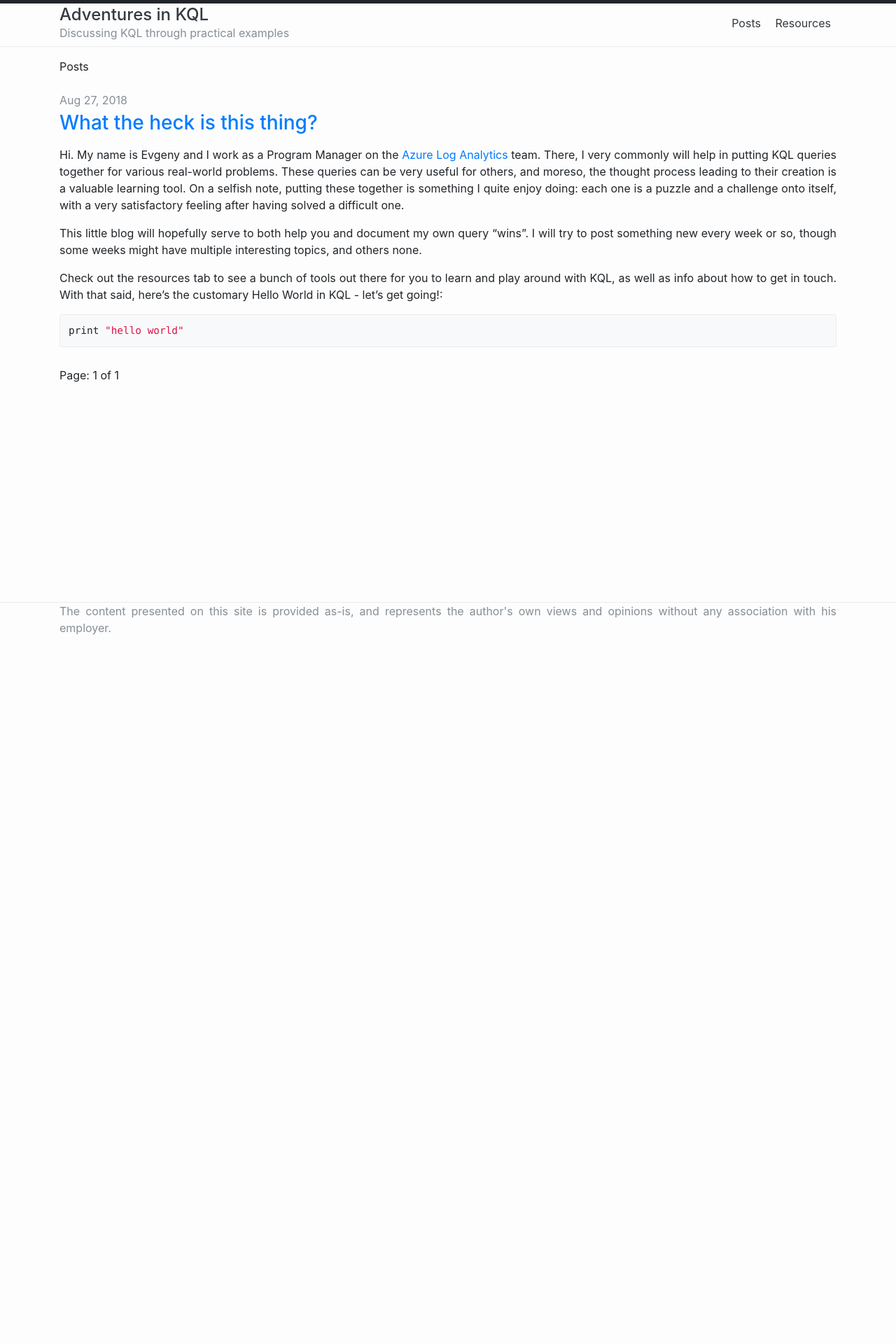
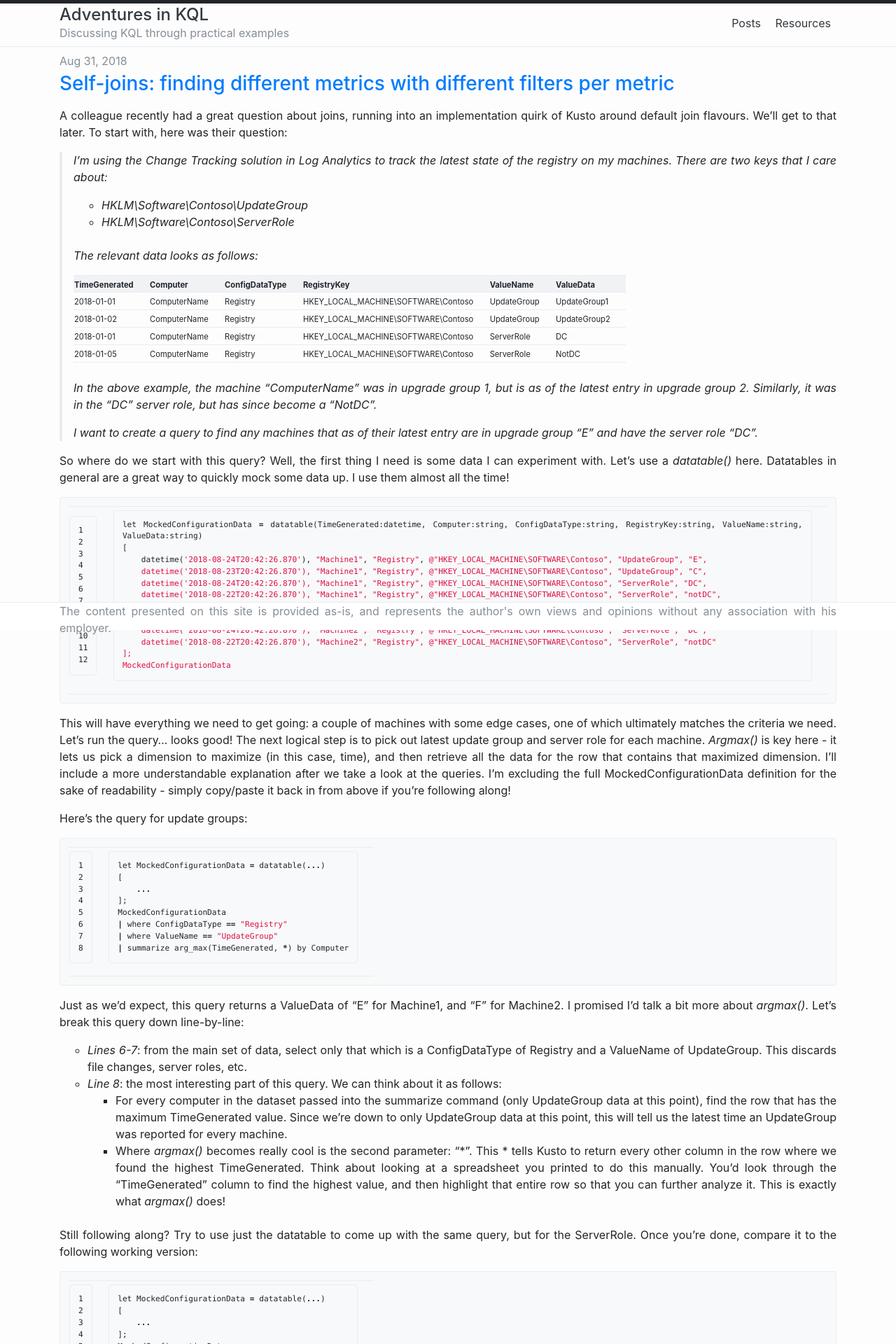
Before and after one commit to eternovsky/eternovsky.github.io, a Jekyll site: the page built from index.html, in a window 1280 px wide. Shown: the top 1920 px of the page at 70% size. Built offline with Jekyll 4.4.1, drawn with Linux system fonts in a browser that asks for light colours; the list of posts is cut into pages by our own code; before the commit the page ends 925 px from its top, so only the background shows below that; some of the changed text lies outside the part shown.

Commit message:
stylistic changes, adding self-join post

```diff
--- a/_layouts/home.html
+++ b/_layouts/home.html
@@ -2,10 +2,11 @@
 layout: default
 ---
 
+<!--
 <header class="pt-3 mb-3">
   {{ content }}
 </header>
-
+-->
 <div id="content">
 
   {% if site.paginate %}
@@ -31,6 +32,11 @@ layout: default
     {% endfor %}
   </ul>
 
+  <div class="pageBlock">
+  {% if site.plugins contains "jekyll-feed" %}
+  <a href="{{ "/feed.xml" | relative_url }}"><div id="rss-icon" class="mb-2"></div></a>
+  {% endif %}
+
   {% if site.paginate %}
   <nav class="py-1" aria-label="Blog page navigation">
     {% if paginator.previous_page %}
@@ -44,9 +50,6 @@ layout: default
     {% endif %}
   </nav>
   {% endif %}
-
-  {% if site.plugins contains "jekyll-feed" %}
-    <a href="{{ "/feed.xml" | relative_url }}"><div id="rss-icon" class="mb-2"></div></a>
-  {% endif %}
+</div>
 
 </div>
--- a/_posts/2018-08-27-intro-to-this-blog.md
+++ b/_posts/2018-08-27-intro-to-this-blog.md
@@ -3,7 +3,7 @@ layout: post
 title: "What the heck is this thing?"
 ---
 
-Hi. My name is Evgeny and I work as a Program Manager on the [Azure Log Analytics](https://azure.microsoft.com/services/log-analytics/) team. There, I very commonly will help in putting KQL queries together for various real-world problems. These queries can be very useful for others, and moreso, the thought process leading to their creation is a valuable learning tool. On a selfish note, putting these together is something I quite enjoy doing: each one is a puzzle and a challenge onto itself, with a very satisfactory feeling after having solved a difficult one.
+Hi. My name is Evgeny and I work as a Program Manager on the [Azure Log Analytics](https://azure.microsoft.com/services/log-analytics/) team. There, I very commonly will help in putting KQL queries together for various real-world problems. These queries can be very useful for others, and moreso, the thought process leading to their creation is a valuable learning tool. On a selfish note, putting these together is something I quite enjoy doing: each one is a puzzle and a challenge unto itself, with a very satisfactory feeling after having solved a difficult one.
 
 This little blog will hopefully serve to both help you and document my own query "wins". I will try to post something new every week or so, though some weeks might have multiple interesting topics, and others none.
 
--- /dev/null
+++ b/_posts/2018-08-31-self-joins-in-change-tracking.md
@@ -0,0 +1,215 @@
+---
+layout: post
+title: "Self-joins: finding different metrics with different filters per metric"
+---
+A colleague recently had a great question about joins, running into an implementation quirk of Kusto around default join flavours. We'll get to that later. To start with, here was their question:
+> I'm using the Change Tracking solution in Log Analytics to track the latest state of the registry on my machines. There are two keys that I care about:
+>
+> - HKLM\Software\Contoso\UpdateGroup
+> - HKLM\Software\Contoso\ServerRole
+>
+> <br/>The relevant data looks as follows:
+>
+| TimeGenerated | Computer | ConfigDataType   | RegistryKey | ValueName | ValueData |
+| ------------- | -------- | -------------- | ----------- | --------- | --------- |
+| 2018-01-01 | ComputerName | Registry | HKEY_LOCAL_MACHINE\SOFTWARE\Contoso | UpdateGroup | UpdateGroup1 |
+| 2018-01-02 | ComputerName | Registry | HKEY_LOCAL_MACHINE\SOFTWARE\Contoso | UpdateGroup | UpdateGroup2 |
+| 2018-01-01 | ComputerName | Registry | HKEY_LOCAL_MACHINE\SOFTWARE\Contoso | ServerRole | DC |
+| 2018-01-05 | ComputerName | Registry | HKEY_LOCAL_MACHINE\SOFTWARE\Contoso | ServerRole | NotDC |
+>
+>  <br/>
+> In the above example, the machine "ComputerName" was in upgrade group 1, but is as of the latest entry in upgrade group 2. Similarly, it was in the "DC" server role, but has since become a "NotDC".
+>
+> I want to create a query to find any machines that as of their latest entry are in upgrade group "E" and have the server role "DC".
+
+So where do we start with this query? Well, the first thing I need is some data I can experiment with. Let's use a _datatable()_ here. Datatables in general are a great way to quickly mock some data up. I use them almost all the time!
+
+{% highlight powershell linenos %}
+let MockedConfigurationData = datatable(TimeGenerated:datetime, Computer:string, ConfigDataType:string, RegistryKey:string, ValueName:string, ValueData:string)
+[
+    datetime('2018-08-24T20:42:26.870'), "Machine1", "Registry", @"HKEY_LOCAL_MACHINE\SOFTWARE\Contoso", "UpdateGroup", "E",
+    datetime('2018-08-23T20:42:26.870'), "Machine1", "Registry", @"HKEY_LOCAL_MACHINE\SOFTWARE\Contoso", "UpdateGroup", "C",
+    datetime('2018-08-24T20:42:26.870'), "Machine1", "Registry", @"HKEY_LOCAL_MACHINE\SOFTWARE\Contoso", "ServerRole", "DC",
+    datetime('2018-08-22T20:42:26.870'), "Machine1", "Registry", @"HKEY_LOCAL_MACHINE\SOFTWARE\Contoso", "ServerRole", "notDC",
+    datetime('2018-08-24T20:42:26.870'), "Machine2", "Registry", @"HKEY_LOCAL_MACHINE\SOFTWARE\Contoso", "UpdateGroup", "F",
+    datetime('2018-08-23T20:42:26.870'), "Machine2", "Registry", @"HKEY_LOCAL_MACHINE\SOFTWARE\Contoso", "UpdateGroup", "E",
+    datetime('2018-08-24T20:42:26.870'), "Machine2", "Registry", @"HKEY_LOCAL_MACHINE\SOFTWARE\Contoso", "ServerRole", "DC",
+    datetime('2018-08-22T20:42:26.870'), "Machine2", "Registry", @"HKEY_LOCAL_MACHINE\SOFTWARE\Contoso", "ServerRole", "notDC"
+];
+MockedConfigurationData
+{% endhighlight %}
+
+This will have everything we need to get going: a couple of machines with some edge cases, one of which ultimately matches the criteria we need. Let's run the query... looks good! The next logical step is to pick out latest update group and server role for each machine. _Argmax()_ is key here - it lets us pick a dimension to maximize (in this case, time), and then retrieve all the data for the row that contains that maximized dimension. I'll include a more understandable explanation after we take a look at the queries. I'm excluding the full MockedConfigurationData definition for the sake of readability - simply copy/paste it back in from above if you're following along!
+
+Here's the query for update groups:
+{% highlight powershell linenos %}
+let MockedConfigurationData = datatable(...)
+[
+    ...
+];
+MockedConfigurationData
+| where ConfigDataType == "Registry"
+| where ValueName == "UpdateGroup"
+| summarize arg_max(TimeGenerated, *) by Computer
+{% endhighlight %}
+Just as we'd expect, this query returns a ValueData of "E" for Machine1, and "F" for Machine2. I promised I'd talk a bit more about _argmax()_. Let's break this query down line-by-line:
+
+- *Lines 6-7*: from the main set of data, select only that which is a ConfigDataType of Registry and a ValueName of UpdateGroup. This discards file changes, server roles, etc.
+- *Line 8*: the most interesting part of this query. We can think about it as follows:
+  - For every computer in the dataset passed into the summarize command (only UpdateGroup data at this point), find the row that has the maximum TimeGenerated value. Since we're down to only UpdateGroup data at this point, this will tell us the latest time an UpdateGroup was reported for every machine.
+  - Where _argmax()_ becomes really cool is the second parameter: "\*". This \* tells Kusto to return every other column in the row where we found the highest TimeGenerated.
+ Think about looking at a spreadsheet you printed to do this manually. You'd look through the "TimeGenerated" column to find the highest value, and then highlight that entire row so that you can further analyze it. This is exactly what _argmax()_ does!
+
+<br/>Still following along? Try to use just the datatable to come up with the same query, but for the ServerRole. Once you're done, compare it to the following working version:
+{% highlight powershell linenos %}
+let MockedConfigurationData = datatable(...)
+[
+    ...
+];
+MockedConfigurationData
+| where ConfigDataType == "Registry"
+| where ValueName == "ServerRole"
+| summarize arg_max(TimeGenerated, *) by Computer
+{% endhighlight %}
+
+Those look a bit similar, don't they... just one line difference between them. That means that this query is a great candidate for us to use _materialize()_.
+
+Think of materialize as follows: we'll take some sub-query, run it, store the results in memory, and assign an alias to it. Then, anytime for the rest of the query that we need to reference the results of this sub-query, we'll use the alias to pull the results from memory, rather than recalculating them every single time!
+
+So what do we apply _materialize()_ on for this query? As we discussed, these will be the common parts. In this case, the common parts are the fact that we're always looking at the "Registry" ConfigDataType in the MockedConfigurationData table. Here's the query:
+{% highlight powershell linenos %}
+let MockedConfigurationData = datatable(...)
+[
+    ...
+];
+let baseData = materialize(
+    MockedConfigurationData
+    | where ConfigDataType == "Registry"
+);
+baseData
+{% endhighlight %}
+
+Now we can rebuild the two sub-queries for server role and update group with this baseData alias:
+{% highlight powershell linenos %}
+let MockedConfigurationData = datatable(...)
+[
+    ...
+];
+let baseData = materialize(
+    MockedConfigurationData
+    | where ConfigDataType == "Registry"
+);
+let latestServerRoles = ()
+{
+    baseData
+    | where ValueName == "ServerRole"
+    | summarize arg_max(TimeGenerated, *) by Computer
+};
+let latestUpdateGroups = ()
+{
+    baseData
+    | where ValueName == "UpdateGroup"
+    | summarize arg_max(TimeGenerated, *) by Computer
+};
+{% endhighlight %}
+
+This query won't actually run since we're not calling any data source in our main query - in fact, we don't have a main query at all. Let's think about what should go there: we now have two subqueries, one that per computer shows us the latest server role, and another that per computer shows us the latest update group. We want to pull these together so that our data looks something like this:
+
+| Computer | LatestUpdateGroup | LatestServerRole |
+| --- | --- | --- |
+| Computer 1 | UG1 | SR1 |
+| Computer 2 | UG1 | SR2 |
+| ... | ... | ... |
+
+<br/>This "imagine how the output should look like" trick, by the way, is an awesome way to go about solving complex problems like this. I remember the very first programming class I took, the teacher beat into us the need to add a comment saying "inputs: [...], outputs: [...]" before any method, taking marks off if we didn't. Same thing here. I digress...
+
+To get our data looking like we want given the building blocks we have, we clearly need a join. If you're not familiar with joins, check out the [Wikipedia article](https://en.wikipedia.org/wiki/Join_(SQL)) that explains them. They use T-SQL notation there, but the concepts apply here just as well. Our key (the thing that's common between the tables we're joining) will be the computer name. Let's try to just write the join without any further modifications:
+{% highlight powershell linenos %}
+let MockedConfigurationData = datatable(...)
+[
+    ...
+];
+let baseData = materialize(
+    MockedConfigurationData
+    | where ConfigDataType == "Registry"
+);
+let latestServerRoles = ()
+{
+    baseData
+    | where ValueName == "ServerRole"
+    | summarize arg_max(TimeGenerated, *) by Computer
+};
+let latestUpdateGroups = ()
+{
+    baseData
+    | where ValueName == "UpdateGroup"
+    | summarize arg_max(TimeGenerated, *) by Computer
+};
+latestServerRoles
+| join (latestUpdateGroups) on $left.Computer == $right.Computer
+{% endhighlight %}
+
+This isn't bad - we have the data we need, and it's correct... it just looks a bit ugly:
+
+| Computer | TimeGenerated | ConfigDataType | RegistryKey | ValueName | ValueData | Computer1 | TimeGenerated1 | ConfigDataType1 | ... |
+| --- | --- | --- | --- | --- | --- | --- | --- | --- | ---|
+| Machine 1 | 2018-08-24 | Registry | HKLM\Software\Contoso | ServerRole | DC | Machine 1 | 2018-08-24 | Registry | HKLM\Software\Contoso | ...|
+| Machine 2 | ... | ... | ... | ... | ... | ... | ... | ... | ... |
+
+<br/>Essentially what's happening is Kusto not knowing what to call duplicate columns. It adds "1", "2", etc to them to distinguish ones with the same names. But we really don't need a bunch of this information to be duplicated at all, and can rename some others to make things clearer. _project()_ to the rescue!: (since this is our final solution for this problem, pasting the whole thing, datatable included):
+{% highlight powershell linenos %}
+let MockedConfigurationData = datatable(TimeGenerated:datetime, Computer:string, ConfigDataType:string, RegistryKey:string, ValueName:string, ValueData:string)
+[
+    datetime('2018-08-24T20:42:26.870'), "Machine1", "Registry", @"HKEY_LOCAL_MACHINE\SOFTWARE\Contoso", "UpdateGroup", "E",
+    datetime('2018-08-23T20:42:26.870'), "Machine1", "Registry", @"HKEY_LOCAL_MACHINE\SOFTWARE\Contoso", "UpdateGroup", "C",
+    datetime('2018-08-24T20:42:26.870'), "Machine1", "Registry", @"HKEY_LOCAL_MACHINE\SOFTWARE\Contoso", "ServerRole", "DC",
+    datetime('2018-08-22T20:42:26.870'), "Machine1", "Registry", @"HKEY_LOCAL_MACHINE\SOFTWARE\Contoso", "ServerRole", "notDC",
+    datetime('2018-08-24T20:42:26.870'), "Machine2", "Registry", @"HKEY_LOCAL_MACHINE\SOFTWARE\Contoso", "UpdateGroup", "F",
+    datetime('2018-08-23T20:42:26.870'), "Machine2", "Registry", @"HKEY_LOCAL_MACHINE\SOFTWARE\Contoso", "UpdateGroup", "E",
+    datetime('2018-08-24T20:42:26.870'), "Machine2", "Registry", @"HKEY_LOCAL_MACHINE\SOFTWARE\Contoso", "ServerRole", "DC",
+    datetime('2018-08-22T20:42:26.870'), "Machine2", "Registry", @"HKEY_LOCAL_MACHINE\SOFTWARE\Contoso", "ServerRole", "notDC"
+];
+let baseData = materialize(
+    MockedConfigurationData
+    | where ConfigDataType == "Registry"
+);
+let latestServerRoles = ()
+{
+    baseData
+    | where ValueName == "ServerRole"
+    | summarize arg_max(TimeGenerated, *) by Computer
+    | project Computer, TimeGeneratedServerRole=TimeGenerated, LatestServerRole=ValueData
+};
+let latestUpdateGroups = ()
+{
+    baseData
+    | where ValueName == "UpdateGroup"
+    | summarize arg_max(TimeGenerated, *) by Computer
+    | project Computer, TimeGeneratedUpdateGroup=TimeGenerated, LatestUpdateGroup=ValueData
+};
+latestServerRoles
+| join kind = fullouter (latestUpdateGroups) on $left.Computer == $right.Computer
+| project-away Computer1
+{% endhighlight %}
+
+Much better:
+
+| Computer | TimeGeneratedServerRole | LatestServerRole | TimeGeneratedUpdateGroup | LatestUpdateGroup |
+| --- | --- | --- | --- | --- |
+| Machine1 | ... | DC | ... | E |
+| Machine2 | ... | DC | ... | F |
+
+<br/>Oh, and by the way, if you actually need to filter this down to a particular Server Role and Update Group, all it takes is a simple where filter:
+{% highlight powershell %}
+...
+| where LatestServerRole == "DC" and LatestUpdateGroup == "E"
+{% endhighlight %}
+
+So now about that join quirk. We broke our data up into individual _argmax()_ blocks, meaning that in each of our sub-queries, each computer would by definition only have one row associated with it. The author originally tried to do everything in one big query where multiple rows per Computer could exist. They were confused as to why the results seemed non-deterministic: sometimes, the results would be correct, and other times incorrect data would show up, almost as if _argmax()_ isn't working. Turns out, Kusto's default join type is "inner with dedupe". This means that it'll act like a classic inner join (ie: values for both sides have to be present for the combination to be included in the result set), but only one row is selected on each side, rather than all possible permutations, as anyone coming from T-SQL-land would expect. It's a small quirk, just something you should watch out for!
+
+That's about it for this problem. We covered a lot of ground. Some key takeaways:
+
+- Operators of interest that we introduced and explored: _argmax()_, _let_, _materialize_, _join_, _datatable_
+- Break your problem up into smaller building blocks
+- Visualize the output you want to see, work your way back to it
+- Be aware of the default Kusto join flavour (inner-with-dedupe)
--- a/_sass/minima-reboot/_layout.scss
+++ b/_sass/minima-reboot/_layout.scss
@@ -2,9 +2,15 @@ $layout-color-border: #e9ecef !default;
 $layout-color-background: #fdfdfd !default;
 $layout-color-syntax-highlighting-background: #f8f9fa !default;
 $layout-responsive-nav-cutoff: 768px !default;
+$layout-color-background-accent: #f0f2f5 !default;
+
+html {
+  height: 100%;
+}
 
 body {
   background-color: $layout-color-background;
+  height: 100%;
 }
 
 #nav-header {
@@ -40,15 +46,31 @@ body {
 }
 
 #content {
+  margin-bottom: 40px;
   h1, h2, h3, h4 {
     margin-top: 2rem;
     margin-bottom: 1rem;
     text-align: left;
   }
+  table {
+    font-style: normal;
+    font-size: 0.7rem;
+    thead{
+      background-color: $layout-color-background-accent;
+      font-weight: 600;
+    }
+    & th, td{
+      padding-right: 2em;
+      border-top: 1px solid $layout-color-border;
+      border-bottom: 1px solid $layout-color-border;
+      padding-top: 5px;
+      padding-bottom: 2px;
+    }
+  }
   blockquote {
     border-left: 4px solid $layout-color-border;
     padding-left: 1rem;
-    font-style: italic
+    font-style: italic;
   }
   .footnotes {
     text-align: left;
@@ -62,10 +84,11 @@ body {
 
 #site-footer {
   border-top: 1px solid $layout-color-border;
-  position: absolute;
+  position: fixed;
   bottom: 0;
   height: 40px;
   width: 100%;
+  background-color: #fff;
 }
 
 .highlight pre {
@@ -75,4 +98,14 @@ body {
   padding: 0.75rem;
   margin-bottom: 1rem;
   white-space: pre-wrap;
+  font-size: 0.7rem;
 }
+
+.pageBlock {
+   a,a>div,nav{
+    display: inline-block;
+  };
+  a{
+    vertical-align: middle;
+  }
+}
```
